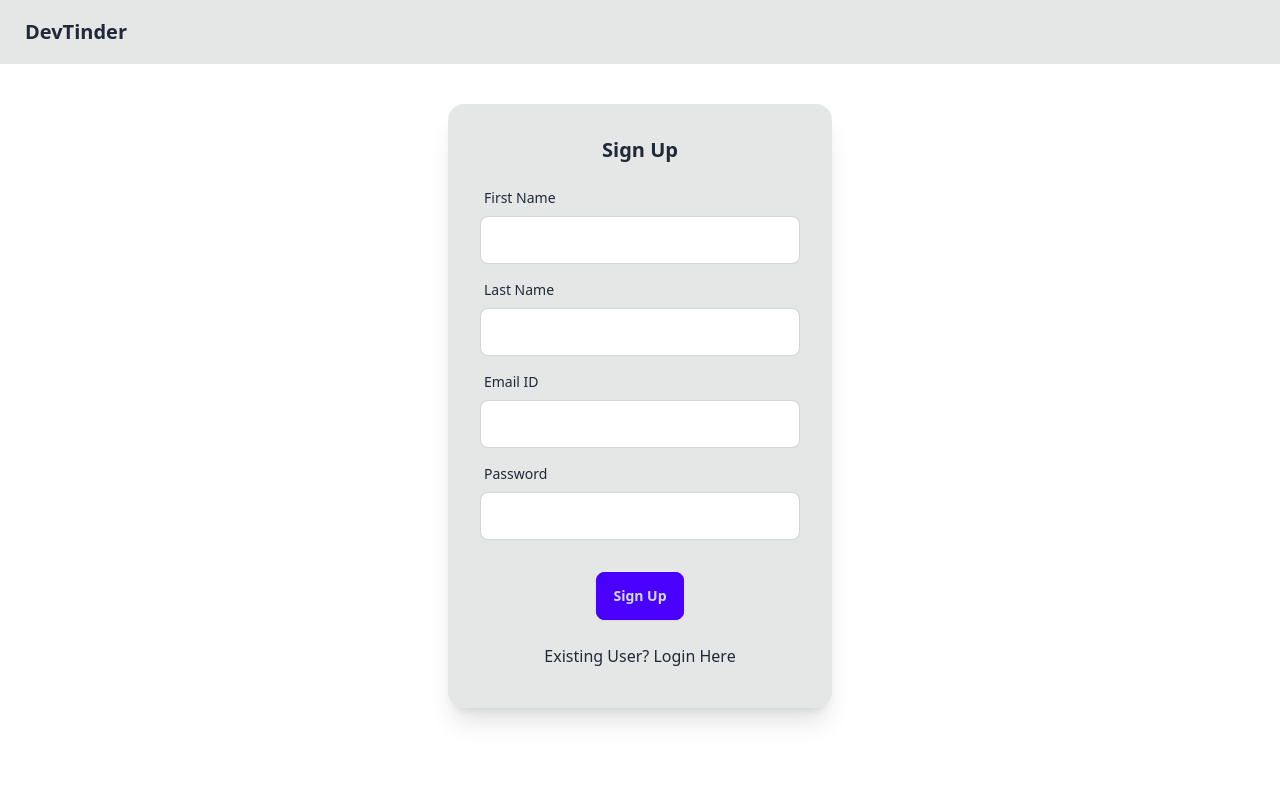
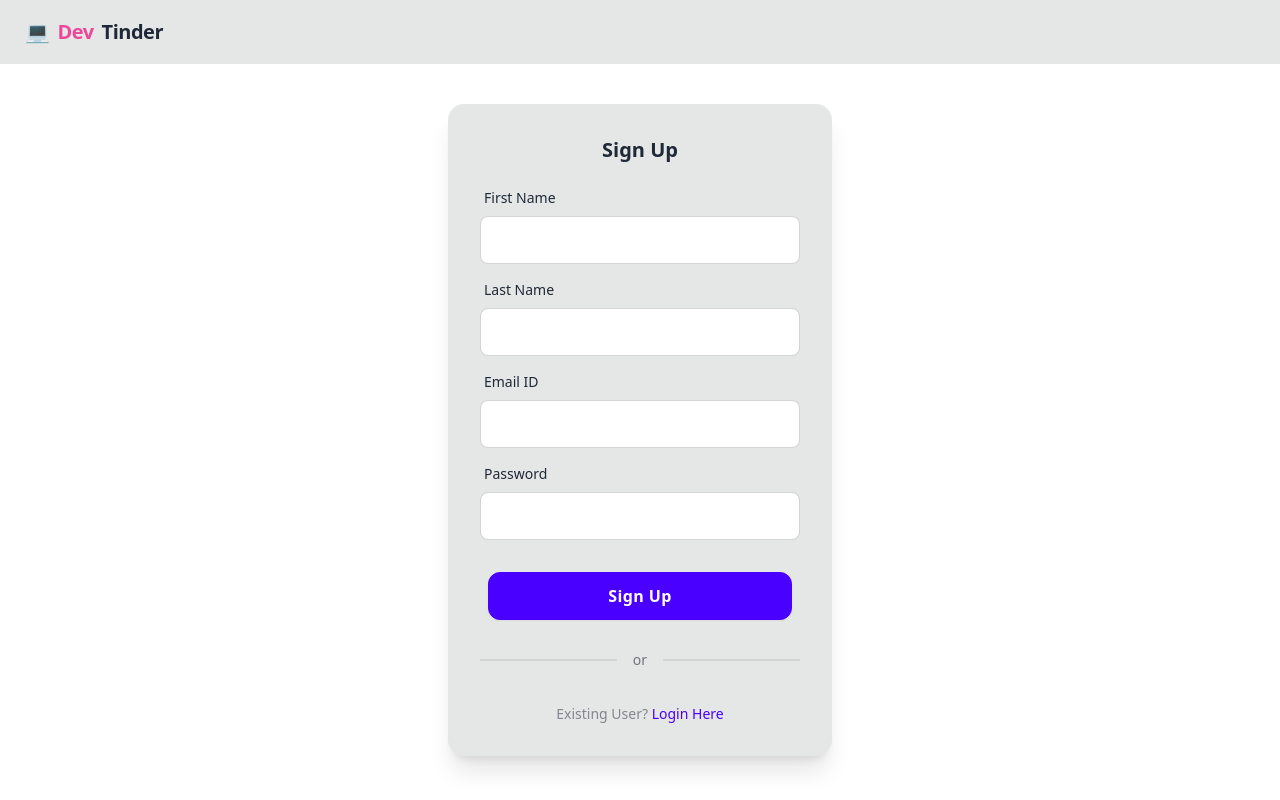
Before and after one commit to Citu388/devTinder-web, a React (Vite) app: page /login in a window 1280 px wide. Built offline with nearby package versions, Linux system fonts and the light colour scheme; no server answers.

Commit message:
improve UI styling for navbar, login and signup form

```diff
--- a/src/components/Login.jsx
+++ b/src/components/Login.jsx
@@ -113,21 +113,39 @@ const Login = () => {
           </div>
           <p className="text-red-500">{error}</p>
           <div className="card-actions justify-center m-2">
+            {/* <button
+              className="btn btn-primary"
+              onClick={isLoginForm ? handleLogin : handleSignUp}
+            >
+              {isLoginForm ? "Login" : "Sign Up"}
+            </button> */}
             <button
-              className="btn btn-primary"
+              className="btn btn-primary w-full text-white font-semibold rounded-xl text-base tracking-wide hover:scale-[1.02] transition-all duration-200"
               onClick={isLoginForm ? handleLogin : handleSignUp}
             >
               {isLoginForm ? "Login" : "Sign Up"}
             </button>
           </div>
 
-          <p
+          {/* <p
             className="m-auto py-2 cursor-pointer"
             onClick={() => setIsLoginForm(!isLoginForm)}
           >
             {isLoginForm
               ? "New User? Signup Here"
               : "Existing User? Login Here"}
+          </p> */}
+          <div className="divider text-base-content/60 text-sm font-medium">
+            or
+          </div>
+          <p className="text-sm text-base-content/50 mt-3 text-center">
+            {isLoginForm ? "New User? " : "Existing User? "}
+            <span
+              className="text-primary font-medium cursor-pointer hover:underline"
+              onClick={() => setIsLoginForm(!isLoginForm)}
+            >
+              {isLoginForm ? "Signup Here" : "Login Here"}
+            </span>
           </p>
         </div>
       </div>
--- a/src/components/NavBar.jsx
+++ b/src/components/NavBar.jsx
@@ -1,7 +1,7 @@
 // import React from 'react';
 
 import axios from "axios";
-import { useDispatch, useSelector } from "react-redux"
+import { useDispatch, useSelector } from "react-redux";
 import { Link, useNavigate } from "react-router-dom";
 import { BASE_URL } from "../utils/constants";
 import { removeUser } from "../utils/userSlice";
@@ -11,21 +11,24 @@ const NavBar = () => {
   const dispatch = useDispatch();
   const navigate = useNavigate();
 
-  const handleLogout = async ()=>{
-       await axios.post(BASE_URL + "/logout",{},{withCredentials : true});
+  const handleLogout = async () => {
+    await axios.post(BASE_URL + "/logout", {}, { withCredentials: true });
     dispatch(removeUser());
     return navigate("/login");
-  }
+  };
   return (
     <div className="navbar bg-base-300">
       <div className="flex-1">
-            <Link to="/" className="btn btn-ghost text-xl">DevTinder</Link>
+        {/* <Link to="/" className="btn btn-ghost text-xl">DevTinder</Link> */}
+        <Link to="/" className="btn btn-ghost text-xl font-bold tracking-tight">
+          <span className="text-xl">💻</span>
+          <span className="text-pink-500">Dev</span>Tinder
+        </Link>
       </div>
       <div className="flex-none gap-2">
-            <div className="form-control">
-
-            </div>
-            {user && (<div className="dropdown dropdown-end mx-5">
+        <div className="form-control"></div>
+        {user && (
+          <div className="dropdown dropdown-end mx-5">
             <p>Welcome, {user.firstName}</p>
             <div
               tabIndex={0}
@@ -33,10 +36,7 @@ const NavBar = () => {
               className="btn btn-ghost btn-circle avatar"
             >
               <div className="w-10 rounded-full">
-                  <img
-                    alt="user photo"
-                    src={user.photoUrl}
-                  />
+                <img alt="user photo" src={user.photoUrl} />
               </div>
             </div>
             <ul
@@ -59,10 +59,12 @@ const NavBar = () => {
                 <a onClick={handleLogout}>Logout</a>
               </li>
             </ul>
-            </div>)}      {/** if the user data is present that means user is logged in then only show the pic & dropdown */}
+          </div>
+        )}{" "}
+        {/** if the user data is present that means user is logged in then only show the pic & dropdown */}
       </div>
     </div>
-  )
-}
+  );
+};
 
-export default NavBar
+export default NavBar;
```
Lines whose indentation alone changed are shown as unchanged.
